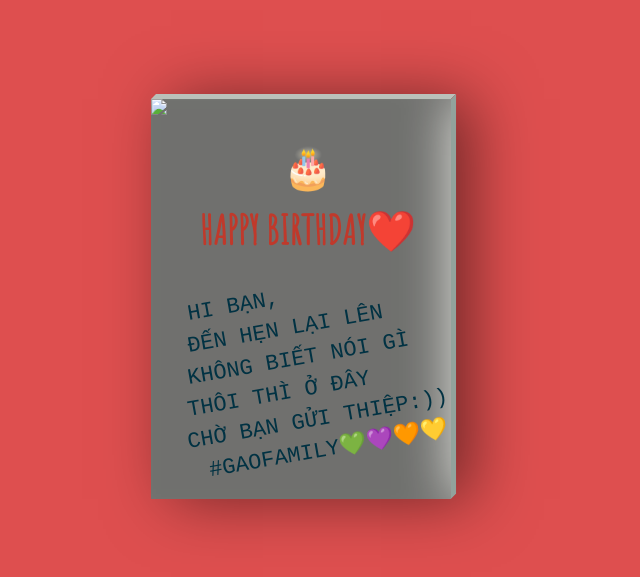
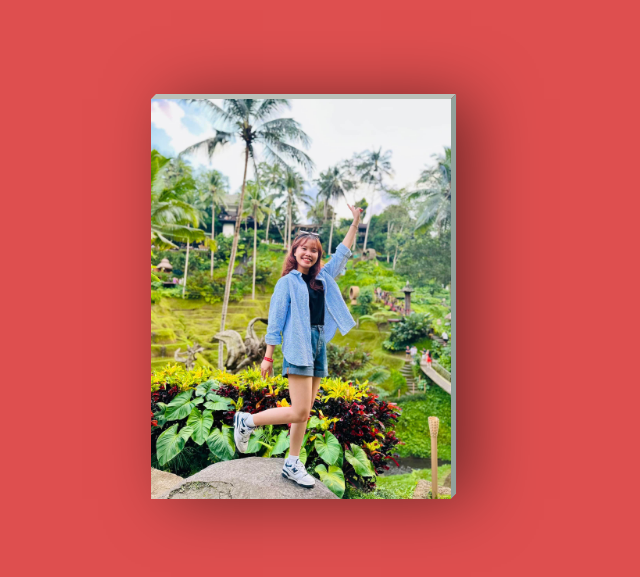
Before and after one commit to NGUYEKHOI/chucdui, a plain HTML site: page index.html in a window 1280 px wide. Shown: the part 101-678 px from the top of the page, without its empty margins (339-979 px from the left). Drawn offline with Linux system fonts and the light colour scheme.

Commit message:
Update index.html

```diff
--- a/index.html
+++ b/index.html
@@ -14,7 +14,7 @@
 <div class="card">
     <div class="imgBox">
         <div class="bark"></div>
-        <img src="white">
+        <img src="bg/445412581_2167428623595502_1410982608313442992_n.jpg">
     </div>
     <div class="details">
         <h4 class="color2 margin">🎂</h4>
```
